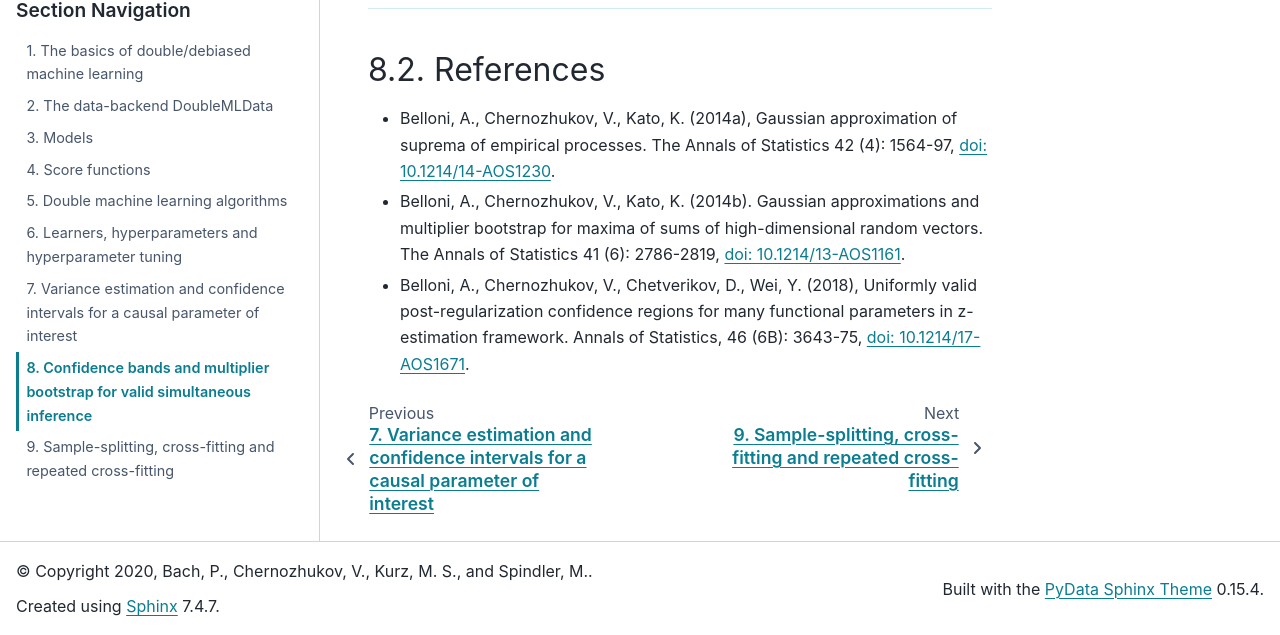
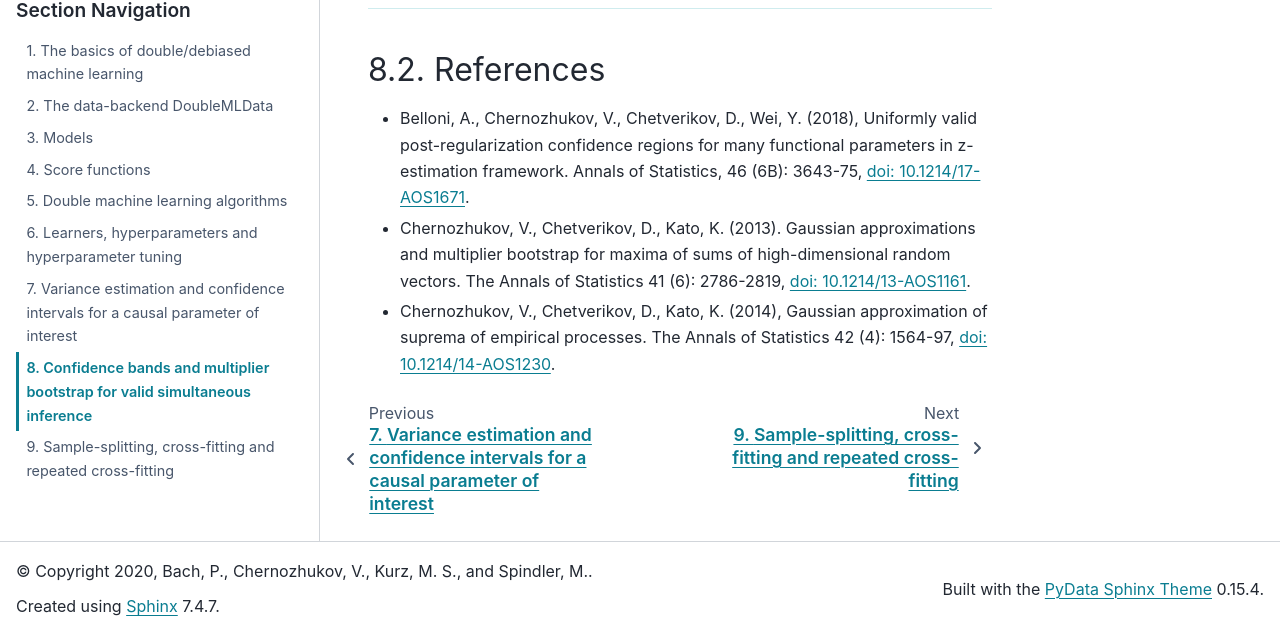
Before and after one commit to DoubleML/doubleml-docs, a Sphinx documentation site: the page built from doc/guide/sim_inf.rst, in a window 1280 px wide and 900 px high, scrolled down 1918 px, cut to the strip 265-900 px from the top of the window. Built offline with Sphinx 7.4.7 and the PyData theme 0.15.4, drawn with Linux system fonts in a browser that asks for light colours; some of the changed text lies outside the part shown.

Commit message:
fix references on multiplier bootstrap

```diff
--- a/doc/guide/sim_inf.rst
+++ b/doc/guide/sim_inf.rst
@@ -27,7 +27,7 @@ Second, the relationship between the treatment variable :math:`D_j` and the rema
 
     D_j = m_{0,j}([D_k, X]) + V_j, \quad \mathbb{E}(V_j | D_k, X) = 0,
 
-For further details, we refer to Belloni et al. (2018). Simultaneous inference can be based on a multiplier bootstrap procedure introduced in Belloni et al. (2014a, 2014b).
+For further details, we refer to Belloni et al. (2018). Simultaneous inference can be based on a multiplier bootstrap procedure introduced in Chernozhukov et al. (2013, 2014).
 Alternatively, traditional correction approaches, for example the Bonferroni correction, can be used to adjust p-values.
 
 Multiplier bootstrap and joint confidence intervals
@@ -128,8 +128,8 @@ via the option ``method``.
 References
 ++++++++++
 
-* Belloni, A., Chernozhukov, V., Kato, K. (2014a), Gaussian approximation of suprema of empirical processes. The Annals of Statistics 42 (4): 1564-97, `doi: 10.1214/14-AOS1230 <https://dx.doi.org/10.1214/14-AOS1230>`_.
+* Belloni, A., Chernozhukov, V., Chetverikov, D., Wei, Y. (2018), Uniformly valid post-regularization confidence regions for many functional parameters in z-estimation framework. Annals of Statistics, 46 (6B): 3643-75,  `doi: 10.1214/17-AOS1671 <https://dx.doi.org/10.1214%2F17-AOS1671>`_.
 
-* Belloni, A., Chernozhukov, V., Kato, K. (2014b). Gaussian approximations and multiplier bootstrap for maxima of sums of high-dimensional random vectors. The Annals of Statistics 41 (6): 2786-2819, `doi: 10.1214/13-AOS1161 <https://dx.doi.org/10.1214/13-AOS1161>`_.
+* Chernozhukov, V., Chetverikov, D., Kato, K. (2013). Gaussian approximations and multiplier bootstrap for maxima of sums of high-dimensional random vectors. The Annals of Statistics 41 (6): 2786-2819, `doi: 10.1214/13-AOS1161 <https://dx.doi.org/10.1214/13-AOS1161>`_.
 
-* Belloni, A., Chernozhukov, V., Chetverikov, D., Wei, Y. (2018), Uniformly valid post-regularization confidence regions for many functional parameters in z-estimation framework. Annals of Statistics, 46 (6B): 3643-75,  `doi: 10.1214/17-AOS1671 <https://dx.doi.org/10.1214%2F17-AOS1671>`_.
+* Chernozhukov, V., Chetverikov, D., Kato, K. (2014), Gaussian approximation of suprema of empirical processes. The Annals of Statistics 42 (4): 1564-97, `doi: 10.1214/14-AOS1230 <https://dx.doi.org/10.1214/14-AOS1230>`_.
```
